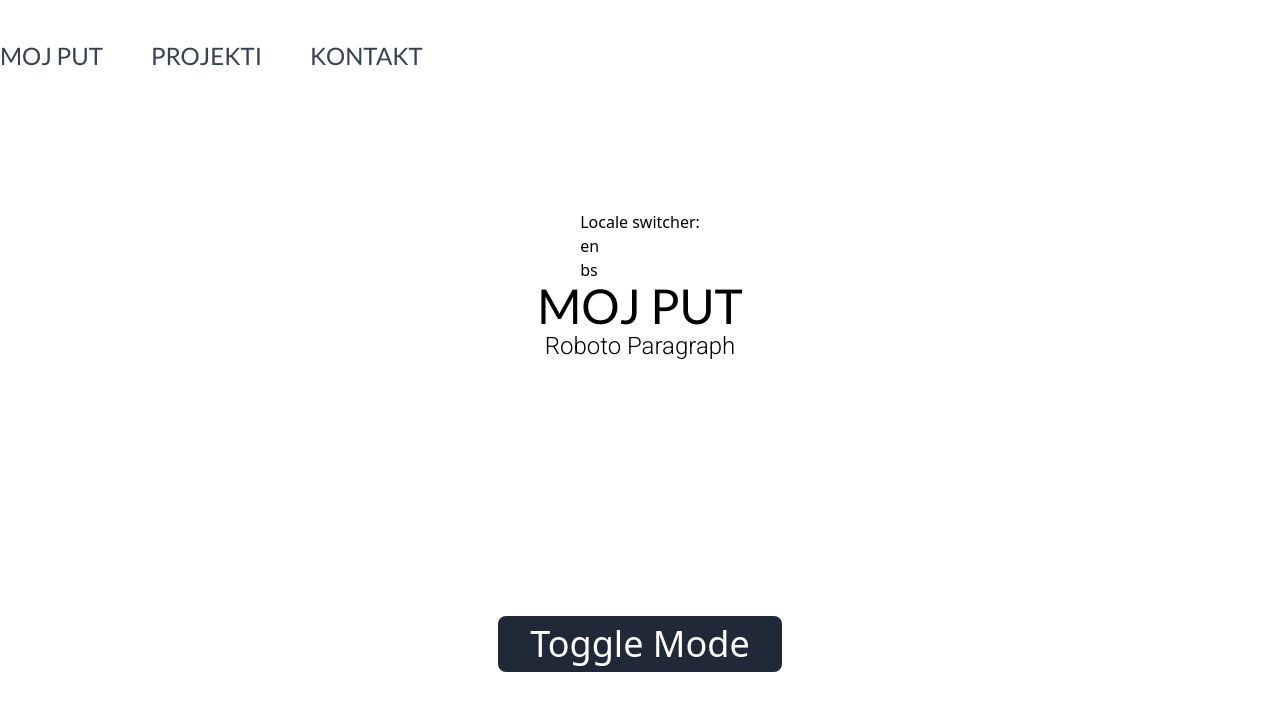
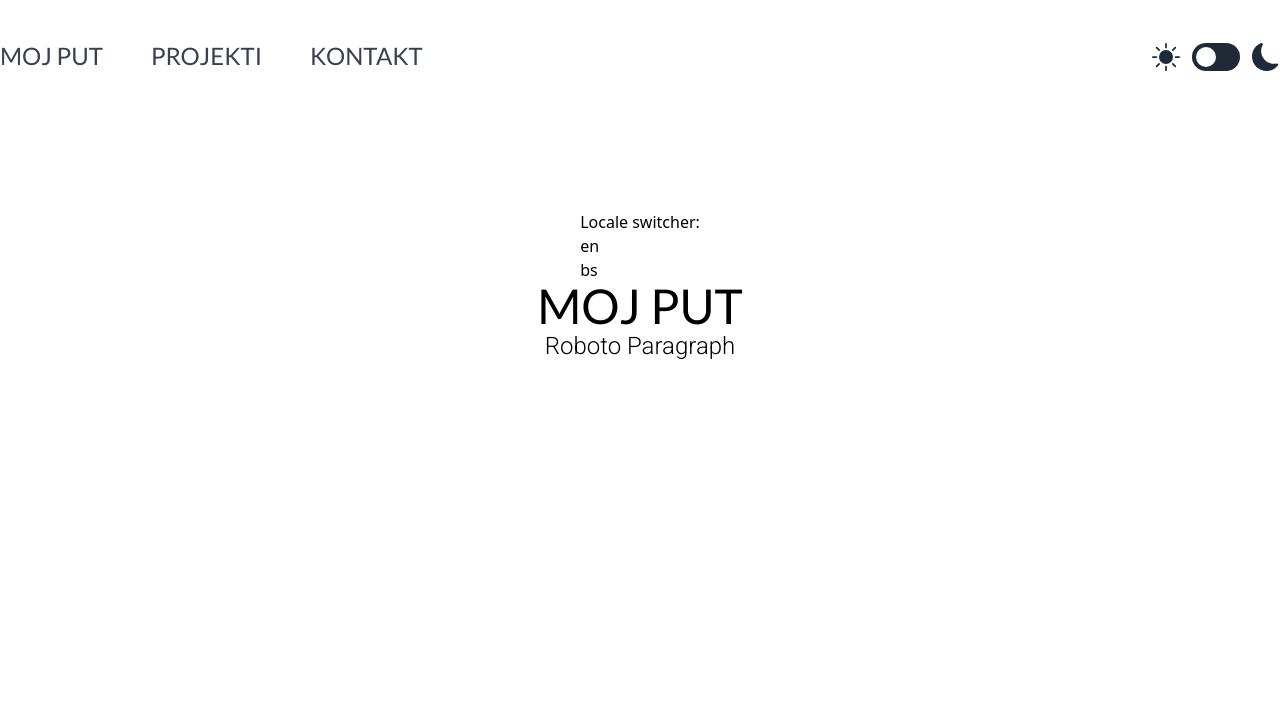
Before and after one commit to mtalirevic1/portfolio, a Next.js app: page /bs in a window 1280 px wide. Shown: the top 710 px of the page. Built offline with nearby package versions, Linux system fonts and the light colour scheme.

Commit message:
switch for theme toggle, minor style fixes

```diff
--- a/package.json
+++ b/package.json
@@ -10,6 +10,7 @@
   },
   "dependencies": {
     "@formatjs/intl-localematcher": "^0.2.32",
+    "@headlessui/react": "^1.7.14",
     "@types/node": "18.15.13",
     "@types/react": "18.0.37",
     "@types/react-dom": "18.0.11",
@@ -22,6 +23,7 @@
     "postcss": "8.4.23",
     "react": "18.2.0",
     "react-dom": "18.2.0",
+    "react-icons": "^4.8.0",
     "server-only": "^0.0.1",
     "tailwindcss": "3.3.1",
     "typescript": "5.0.4"
--- a/src/app/[lang]/page.tsx
+++ b/src/app/[lang]/page.tsx
@@ -1,13 +1,11 @@
 import { Locale } from "@/i18n-config";
 import { getDictionary } from "@/get-dictionary";
 import LocaleSwitcher from "@/components/locale-switcher";
-import ThemeToggle from "@/components/theme-toggle";
 
 const Home = async ({ params: { lang } }: { params: { lang: Locale } }) => {
   const dictionary = await getDictionary(lang);
   return (
     <main className="flex min-h-screen flex-col items-center p-24">
-      <ThemeToggle />
       <LocaleSwitcher />
       <h1 className="font-accent text-5xl font-medium dark:text-orange-600">
         {dictionary.header.journey}
--- a/src/components/header/index.tsx
+++ b/src/components/header/index.tsx
@@ -1,6 +1,7 @@
 import Link from "next/link";
 import NavLink from "@/components/header/nav-link";
 import { HeaderStrings } from "@/app/types/dictionary";
+import ThemeToggle from "@/components/theme-toggle";
 
 const Header = ({ headerStrings }: { headerStrings: HeaderStrings }) => {
   return (
@@ -19,6 +20,9 @@ const Header = ({ headerStrings }: { headerStrings: HeaderStrings }) => {
         >
           Logo
         </Link>
+        <div className="flex w-1/3 justify-end">
+          <ThemeToggle />
+        </div>
       </div>
     </header>
   );
--- a/src/components/header/nav-link.tsx
+++ b/src/components/header/nav-link.tsx
@@ -9,7 +9,7 @@ const NavLink = ({ text, href }: { text: string; href: string }) => {
       >
         {text}
       </Link>
-      <span className="block h-0.5 w-0 bg-gray-700 dark:bg-orange-500 transition-all duration-300 ease-in-out group-hover:w-full"></span>
+      <span className="block h-0.5 w-0 group-hover:w-full bg-gray-800 dark:bg-orange-500 transition-all duration-300 ease-in-out"></span>
     </li>
   );
 };
--- a/src/components/providers.tsx
+++ b/src/components/providers.tsx
@@ -4,7 +4,11 @@ import { ThemeProvider } from "next-themes";
 import { ReactNode } from "react";
 
 const Providers = ({ children }: { children: ReactNode }) => {
-  return <ThemeProvider attribute="class">{children}</ThemeProvider>;
+  return (
+    <ThemeProvider enableSystem attribute="class">
+      {children}
+    </ThemeProvider>
+  );
 };
 
 export default Providers;
--- a/src/components/theme-toggle.tsx
+++ b/src/components/theme-toggle.tsx
@@ -1,27 +1,51 @@
 "use client";
-import React, { useEffect, useState } from "react";
+import React, { useCallback, useEffect, useState } from "react";
 import { useTheme } from "next-themes";
-
+import { Switch } from "@headlessui/react";
+import { BsSunFill, BsMoonFill } from "react-icons/bs";
 const ThemeToggle = () => {
   const [mounted, setMounted] = useState(false);
   const { systemTheme, theme, setTheme } = useTheme();
   const currentTheme = theme === "system" ? systemTheme : theme;
+  const [isDarkTheme, setIsDarkTheme] = useState(() => currentTheme === "dark");
 
   useEffect(() => {
     setMounted(true);
   }, []);
+
+  const handleThemeSwitch = useCallback(() => {
+    setIsDarkTheme((prev) => {
+      setTheme(!prev ? "dark" : "light");
+      return !prev;
+    });
+  }, [setTheme]);
 
   if (!mounted) {
     return null;
   }
 
   return (
-    <button
-      onClick={() => (theme == "dark" ? setTheme("light") : setTheme("dark"))}
-      className="bg-gray-800 dark:bg-gray-50 hover:bg-gray-600 dark:hover:bg-gray-300 transition-all duration-100 text-white dark:text-gray-800 px-8 py-2 text-2xl md:text-4xl rounded-lg absolute bottom-32"
-    >
-      Toggle Mode
-    </button>
+    <Switch.Group>
+      <div className="flex justify-center items-center">
+        <BsSunFill className="h-7 w-7 dark:text-orange-500 text-gray-800 mr-3 hover:animate-rotate-360 transition-colors duration-300" />
+        <Switch
+          checked={isDarkTheme}
+          onChange={handleThemeSwitch}
+          className={`${
+            isDarkTheme ? "bg-orange-500" : "bg-gray-800"
+          } relative inline-flex h-7 w-12 items-center rounded-full`}
+        >
+          <span
+            className={`${
+              isDarkTheme
+                ? "translate-x-6 bg-gray-800"
+                : "translate-x-1 bg-white"
+            } inline-block h-5 w-5 transform rounded-full transition`}
+          />
+        </Switch>
+        <BsMoonFill className="h-7 w-7 dark:text-orange-500 text-gray-800 ml-3 hover:animate-rotate-360 transition-colors duration-300" />
+      </div>
+    </Switch.Group>
   );
 };
 
--- a/tailwind.config.js
+++ b/tailwind.config.js
@@ -1,23 +1,32 @@
 /** @type {import('tailwindcss').Config} */
 module.exports = {
   content: [
-    './src/pages/**/*.{js,ts,jsx,tsx}',
-    './src/components/**/*.{js,ts,jsx,tsx}',
-    './src/app/**/*.{js,ts,jsx,tsx}',
+    "./src/pages/**/*.{js,ts,jsx,tsx}",
+    "./src/components/**/*.{js,ts,jsx,tsx}",
+    "./src/app/**/*.{js,ts,jsx,tsx}",
   ],
   theme: {
     extend: {
       fontFamily: {
-        main: ['var(--font-roboto)'],
-        accent: ['var(--font-lato)']
+        main: ["var(--font-roboto)"],
+        accent: ["var(--font-lato)"],
       },
       backgroundImage: {
-        'gradient-radial': 'radial-gradient(var(--tw-gradient-stops))',
-        'gradient-conic':
-          'conic-gradient(from 180deg at 50% 50%, var(--tw-gradient-stops))',
+        "gradient-radial": "radial-gradient(var(--tw-gradient-stops))",
+        "gradient-conic":
+          "conic-gradient(from 180deg at 50% 50%, var(--tw-gradient-stops))",
+      },
+      keyframes: {
+        rotate360: {
+          "0%": { transform: "rotate(0deg)" },
+          "100%": { transform: "rotate(360deg)" },
+        },
+      },
+      animation: {
+        "rotate-360": "rotate360 1s ease-in-out infinite",
       },
     },
   },
-  darkMode: 'class',
+  darkMode: "class",
   plugins: [],
-}
+};
```
Also changed, not shown: 1 other file (tests, documents, lock files or other folders).
